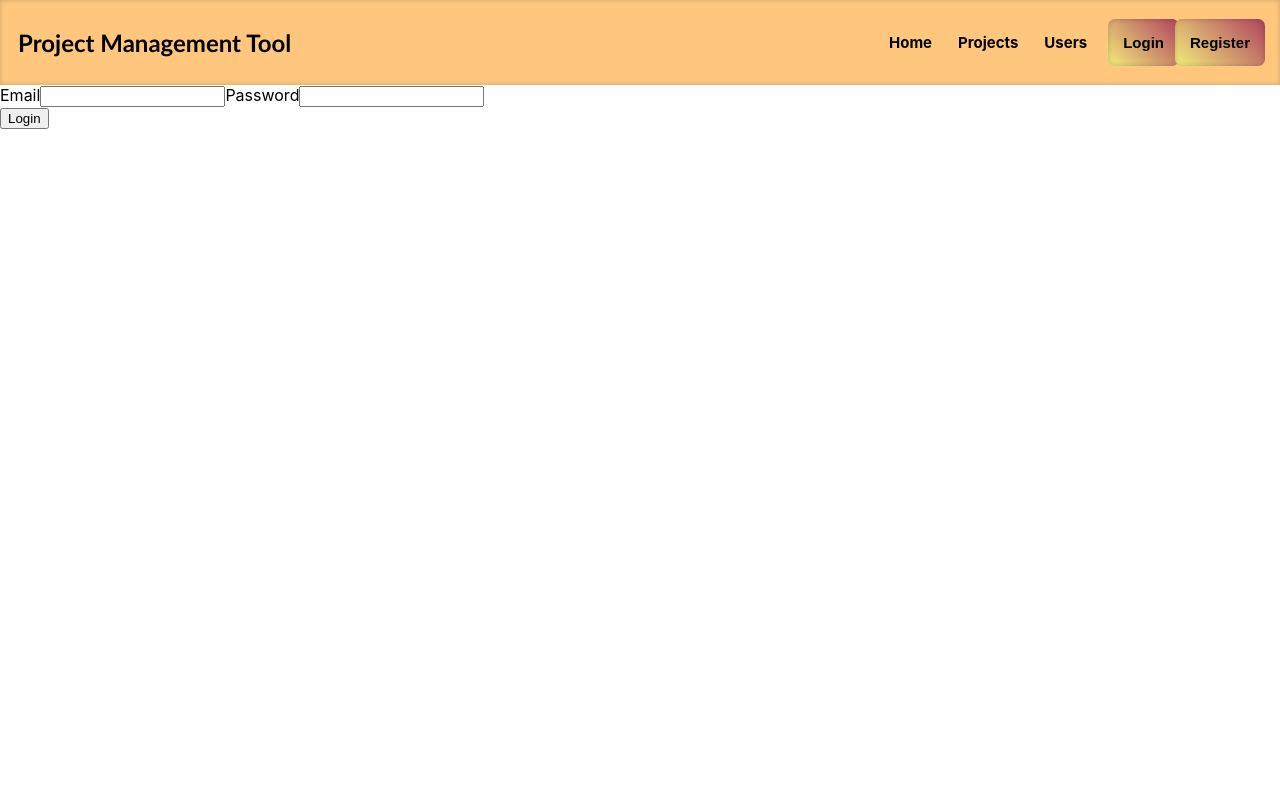
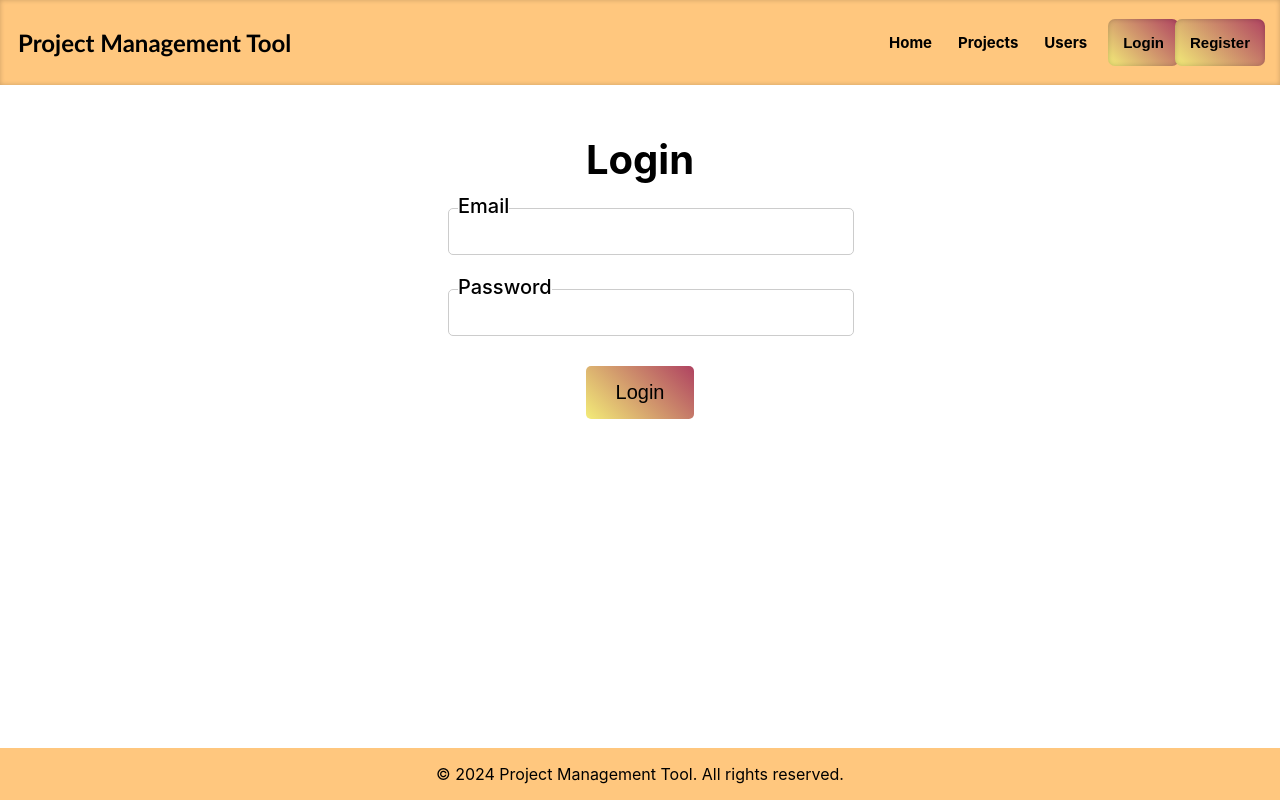
Before and after one commit to iPythonezta/Project-Management-Tool, a React (Create React App) app in the folder frontend/: page /login in a window 1280 px wide. Built offline with nearby package versions, Linux system fonts and the light colour scheme.

Commit message:
Login Page Design + Footer

```diff
--- /dev/null
+++ b/frontend/src/Components/Footer.js
@@ -0,0 +1,7 @@
+export default function Footer() {
+    return (
+        <footer className='footer'>
+            <p>&copy; 2024 Project Management Tool. All rights reserved.</p>
+        </footer>
+    )
+}
--- a/frontend/src/Components/Login.js
+++ b/frontend/src/Components/Login.js
@@ -1,9 +1,11 @@
 import React from "react";
 import Navbar from "./Navbar";
+import Footer from "./Footer";
 export default function Login() {
     return (
         <div className="container">
             <Navbar active={'Login'} />
+            <h1 className='pg-heading'>Login</h1>
             <main>
                 <form className='form'>
                     <div className="form-content">
@@ -17,6 +19,7 @@ export default function Login() {
                     </div>
                 </form>
             </main>
+            <Footer />
         </div>
 
     )
--- a/frontend/src/Components/components.css
+++ b/frontend/src/Components/components.css
@@ -80,7 +80,7 @@
     transition: background-color 0.3s ease;
 }
 
-.login:hover, .register:hover {
+.login:hover, .register:hover, .form-button:hover {
     background: linear-gradient(45deg, #f3ec78, #af4261);
     background-size: 200% 200%;
     animation: gradientAnimation 3s ease infinite;
@@ -90,3 +90,75 @@
 .login {
     margin-right: -20px;
 }
+
+/* Login Form */
+
+.form {
+    display: flex;
+    flex-direction: column;
+    align-items: center;
+    margin: 0 auto;
+    margin-top: 20px;
+    justify-content: center;
+    width: 50%;
+}
+
+.form-content {
+    display: flex;
+    flex-direction: column;
+    align-items: flex-start;
+    width: 60%;
+}
+
+.form-label {
+    font-weight: 500;
+    font-size: 20px;
+    margin: -10px 10px;
+    z-index: 1000;
+    background-color: white;
+}
+
+.form-content input {
+    width: 100%;
+    padding: 10px;
+    margin-bottom: 30px;
+    border: 1px solid #ccc;
+    border-radius: 5px;
+    font-size: 20px;
+    height: 25px;
+}
+
+.form-button {
+    padding: 15px 30px;
+    border: none;
+    border-radius: 5px;
+    background: linear-gradient(45deg, #f3ec78, #af4261);
+    color: #000;
+    font-size: 20px;
+    cursor: pointer;
+}
+
+.pg-heading {
+    font-size: 40px;
+    margin-top: 50px;
+    margin-bottom: 0px;
+    text-align: center;
+}
+
+.invalid, .invalid:focus {
+    border : 1px solid red !important;
+}
+
+.valid, .valid:focus {
+    border : 1px solid green !important;
+}
+
+/* Footer */
+
+.footer {
+    position: fixed;
+    bottom: 0;
+    text-align: center;
+    background-color: rgb(255, 199, 126);
+    width: 100%;
+}
```
